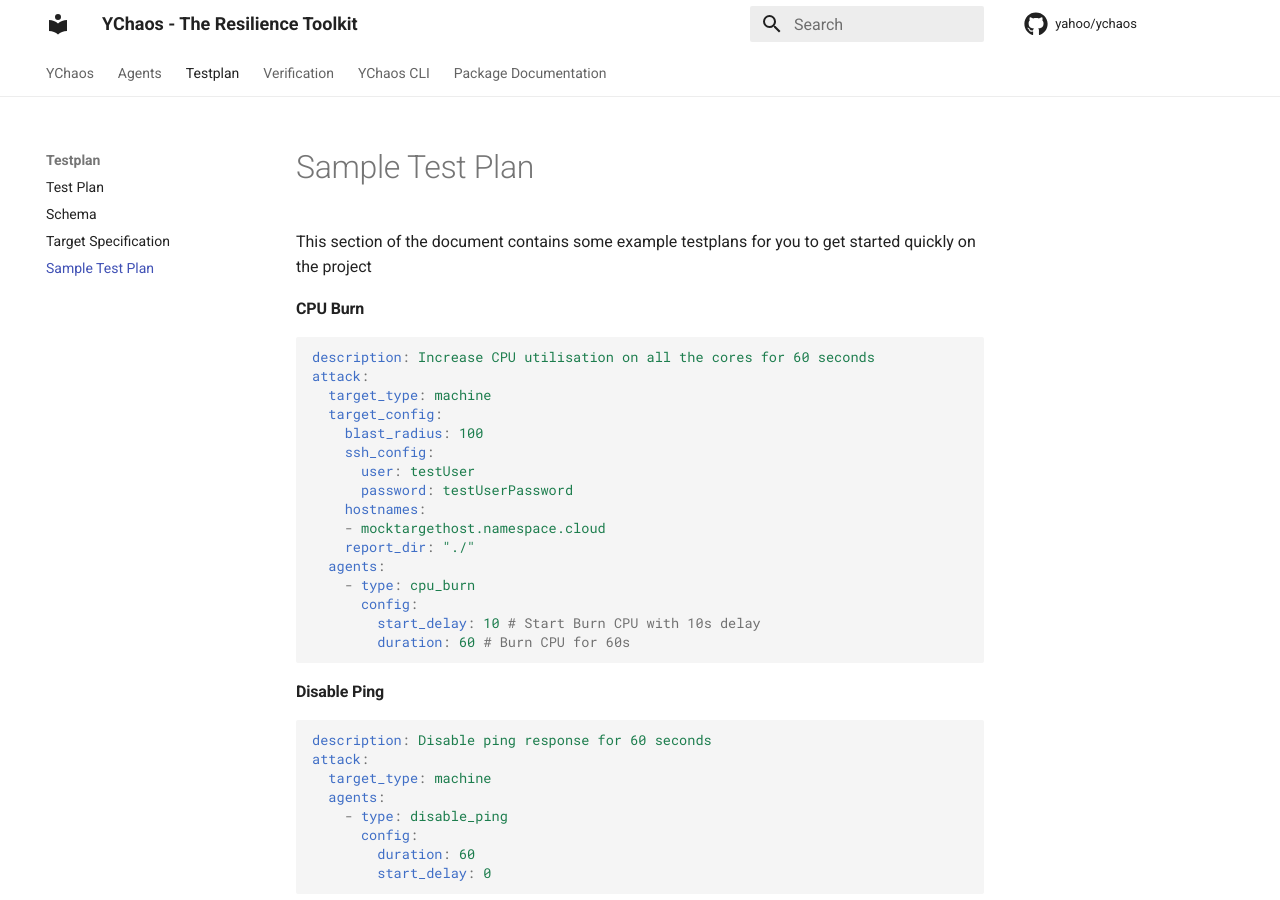
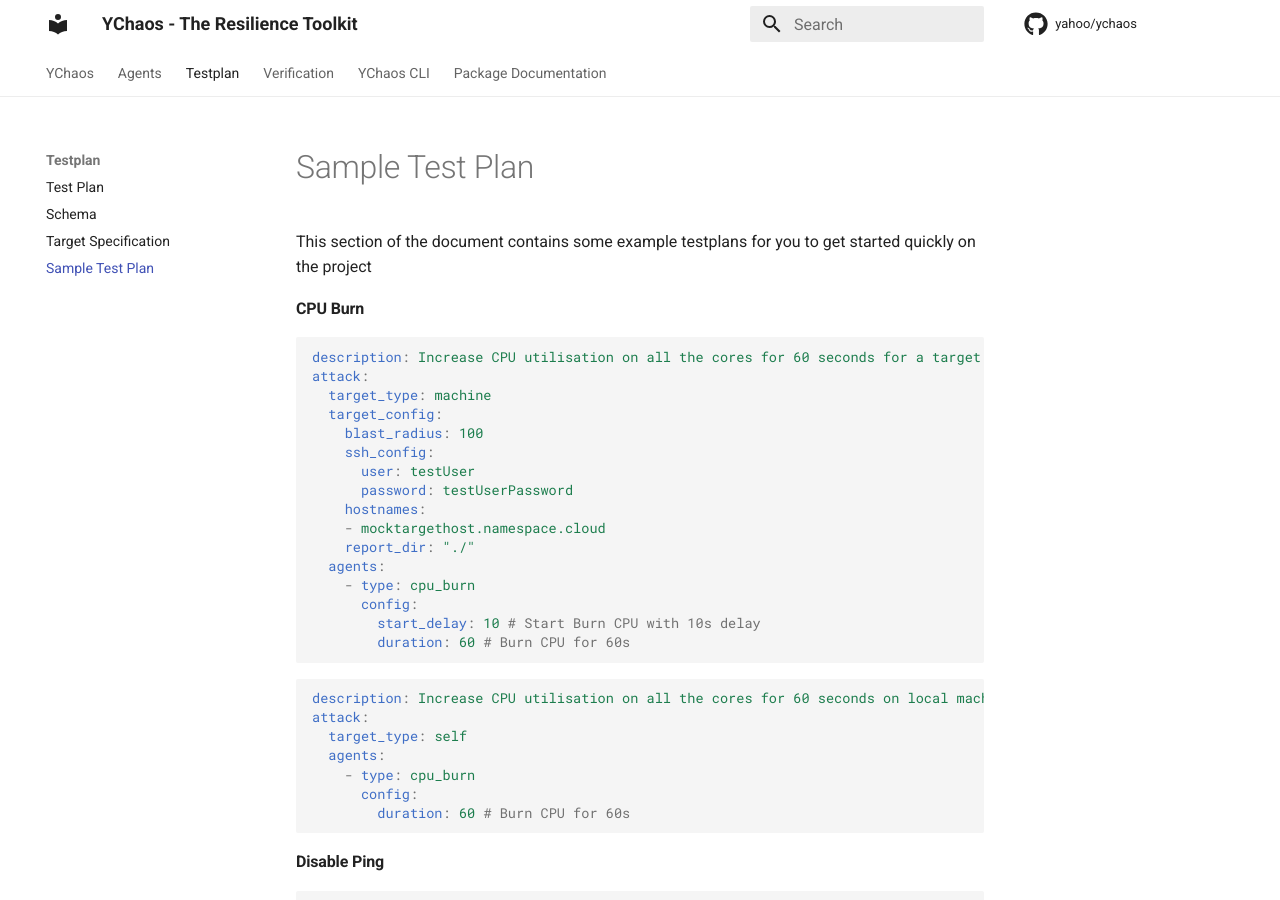
Before and after one commit to yahoo/ychaos, an MkDocs documentation site: the page built from docs/testplan/sample_test_plan.md, in a window 1280 px wide and 900 px high. Built offline with MkDocs 1.6.1 and Material for MkDocs 9.7.7, drawn with Linux system fonts in a browser that asks for light colours; comment, search, counter and statistics services are not loaded; the version menu is left out.

Commit message:
add sample testplan

````diff
--- a/docs/testplan/sample_test_plan.md
+++ b/docs/testplan/sample_test_plan.md
@@ -1,7 +1,7 @@
 This section of the document contains some example testplans for you to get started quickly on the project
 #### CPU Burn
 ```yaml
-description: Increase CPU utilisation on all the cores for 60 seconds
+description: Increase CPU utilisation on all the cores for 60 seconds for a target host
 attack:
   target_type: machine
   target_config:
@@ -16,6 +16,16 @@
     - type: cpu_burn
       config:
         start_delay: 10 # Start Burn CPU with 10s delay
+        duration: 60 # Burn CPU for 60s
+```
+
+```yaml
+description: Increase CPU utilisation on all the cores for 60 seconds on local machine
+attack:
+  target_type: self
+  agents:
+    - type: cpu_burn
+      config:
         duration: 60 # Burn CPU for 60s
 ```
 
````
Also changed, not shown: docs/testplan/target_spec.md (+4 -0 lines), 1 other file.
